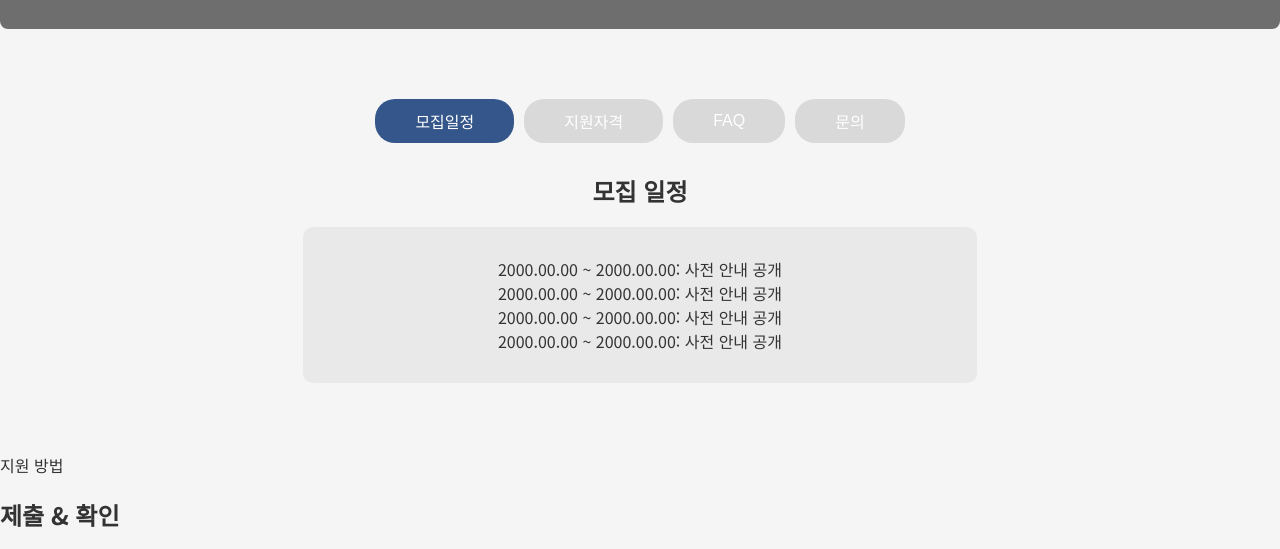
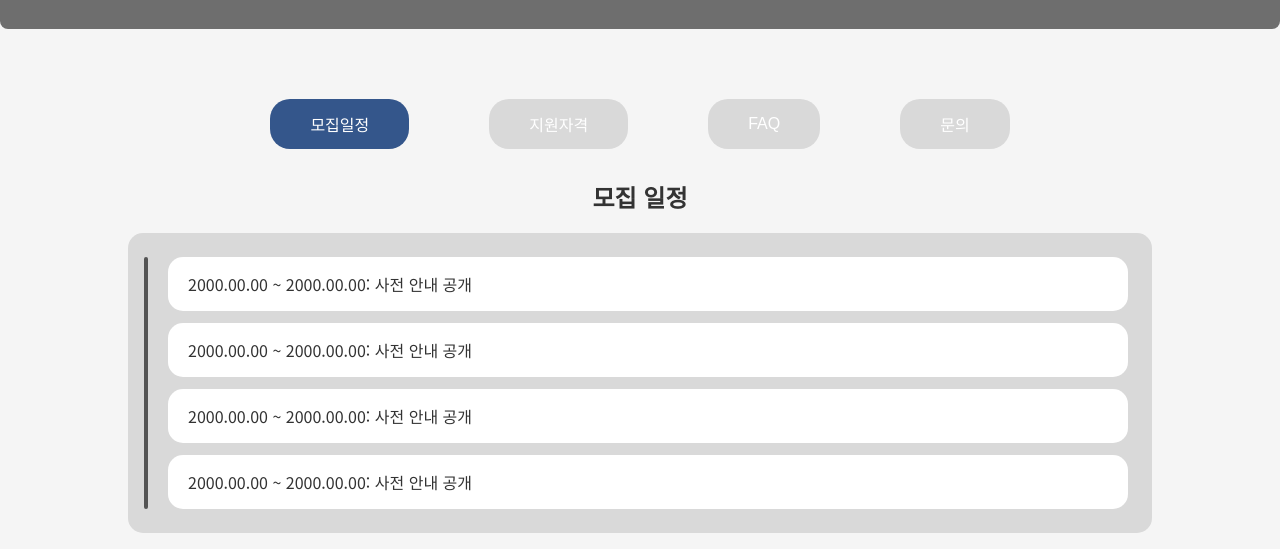
Before and after one commit to LeeHan20/HY-CoRA_website, a plain HTML site: page apply.html in a window 1280 px wide. Shown: the part 225-774 px from the top of the page. Drawn offline with Linux system fonts and the light colour scheme.

Commit message:
Design-08

```diff
--- a/style.css
+++ b/style.css
@@ -258,30 +258,108 @@ body {
 
 .recruitment-nav {
     display: flex;
+    flex:0 0 20px;
+    height: 50px;
     justify-content: center;
-    gap: 10px;
+    gap: 80px;
     margin-bottom: 30px;
 }
+
+/*Design-08 모집안내 간격 수정*/
 
 .recruitment-content {
     display: flex;
     flex-direction: column;
-    align-items: center;
+    align-items: flex-start;
     gap: 20px;
 }
 
-.recruitment-card {
-    background-color: #e9e9e9;
-    border-radius: 10px;
-    width: 60%;
-    padding: 30px;
-    text-align: center;
+/*Design-08 모집안내 디자인 추가*/
+
+.recruitment-card{
+  position: relative;
+  background:#d9d9d9;
+  border-radius:15px;
+  width:100%;
+  padding:24px 24px 24px 40px;
+  display:flex;
+  flex-direction: column;
+  gap:12px;
+  box-sizing: border-box;
 }
+
+.recruitment-line{
+  position:absolute;
+  left:16px;
+  top:24px;
+  bottom:24px;
+  width:4px;
+  background:#545454;
+  border-radius:2px;
+}
+
+.recruitment-box{
+  background:#ffffff;
+  border-radius:15px;
+  padding:15px 20px;
+  text-align:left;
+  font-size:1rem;
+  box-sizing:border-box;
+}
+/*Design-08 모집안내 박스 추가*/
 
 .recruitment-card h3 {
     font-size: 1.5em;
     margin-bottom: 15px;
 }
+
+/*Design-08 apply button 삭제*/
+
+.two-cards {
+    display: flex;
+    gap: 20px;
+    padding: 50px;
+    width: 80%;
+    justify-content: center;
+    margin: 0 auto;
+}
+
+.outer-card {
+    background: #d9d9d9;
+    border-radius: 15px;
+    padding: 10px;
+    flex: 1;
+    box-sizing: border-box;
+}
+
+.card-label {
+    background: white;
+    border-radius: 15px;
+    display: inline-block;
+    padding: 5px 15px;
+    margin-bottom: 10px;
+    font-weight: bold;
+}
+
+.inner-card {
+    background: white;
+    border-radius: 15px;
+    padding: 20px;
+    text-align: center;
+    height: 100px;
+}
+
+.inner-card h2 {
+    margin-bottom: 10px;
+}
+
+.inner-card p {
+    margin-bottom: 15px;
+    font-size: 0.9rem;
+}
+
+/*Design-08 하단 박스 2개 추가*/
+
 
 .apply-button {
     background-color: #004085;
```
